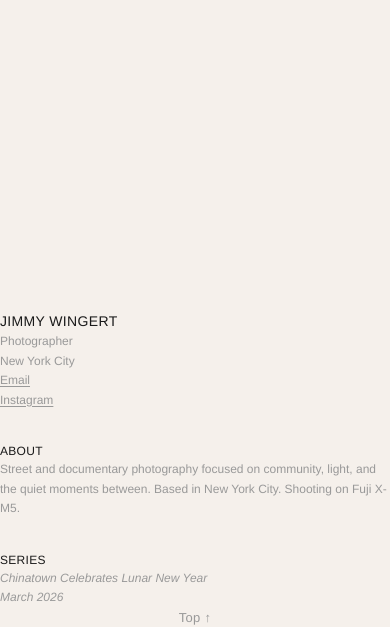
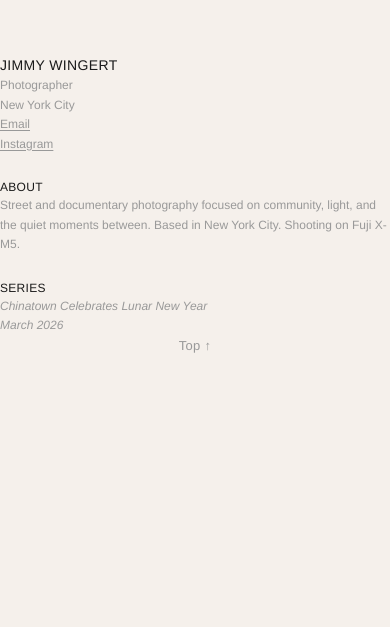
Before and after one commit to JamesWingert/photo-portfolio, a Next.js app: page / in a window 390 px wide. Shown: the part 4437-5064 px from the top of the page. Built offline with nearby package versions, Linux system fonts and the light colour scheme.

Commit message:
fix footer

```diff
--- a/components/FooterCard.tsx
+++ b/components/FooterCard.tsx
@@ -4,9 +4,9 @@ export function FooterCard() {
   const entries = getEntries();
 
   return (
-    <section className="snap-section !items-end md:!items-center" style={{ background: "var(--bg)" }}>
-      <div className="w-full max-w-[900px] px-8 py-16 md:py-12">
-        <div className="grid grid-cols-1 md:grid-cols-3 gap-8">
+    <section className="snap-section" style={{ background: "var(--bg)" }}>
+      <div className="w-full max-w-[900px] px-10 md:px-8 py-12">
+        <div className="grid grid-cols-1 md:grid-cols-3 gap-6 md:gap-8">
           {/* Column 1 — Info */}
           <div className="space-y-4">
             <p className="text-[14px] font-medium tracking-wide uppercase">Jimmy Wingert</p>
```
